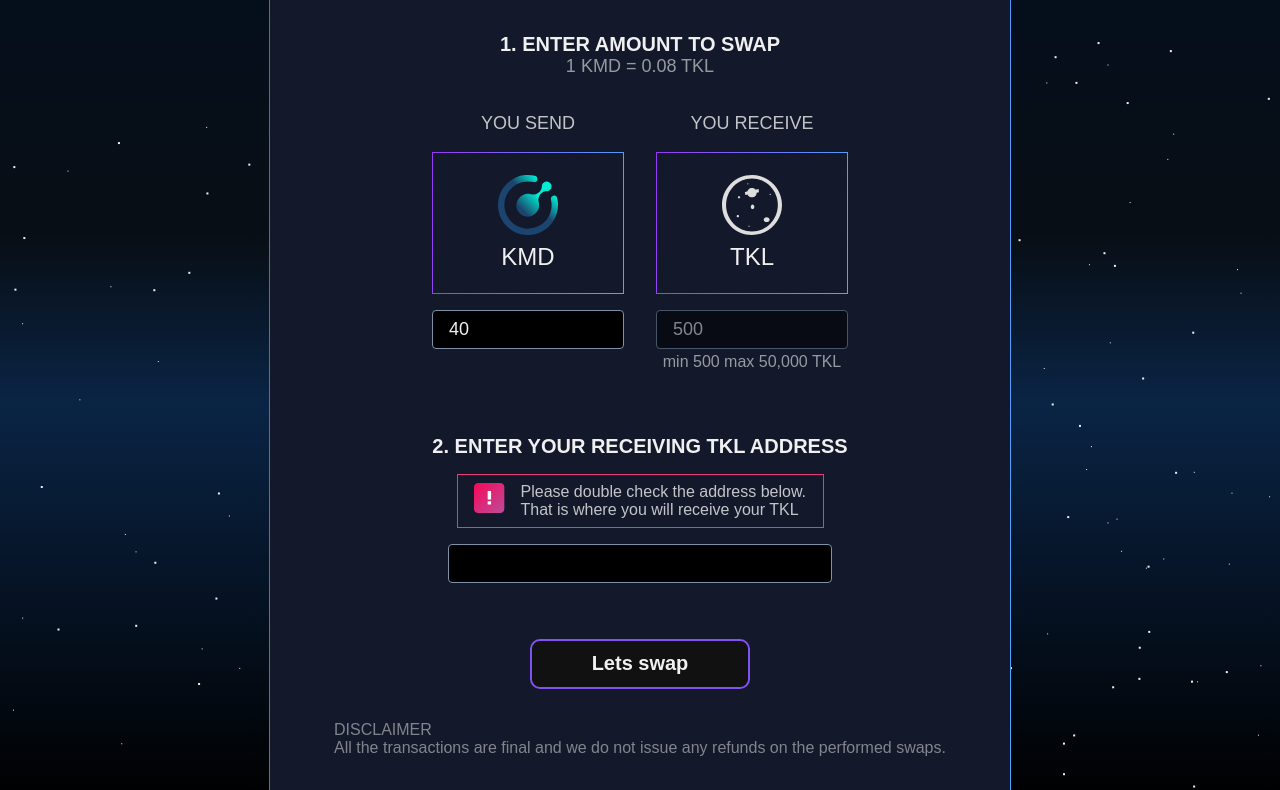
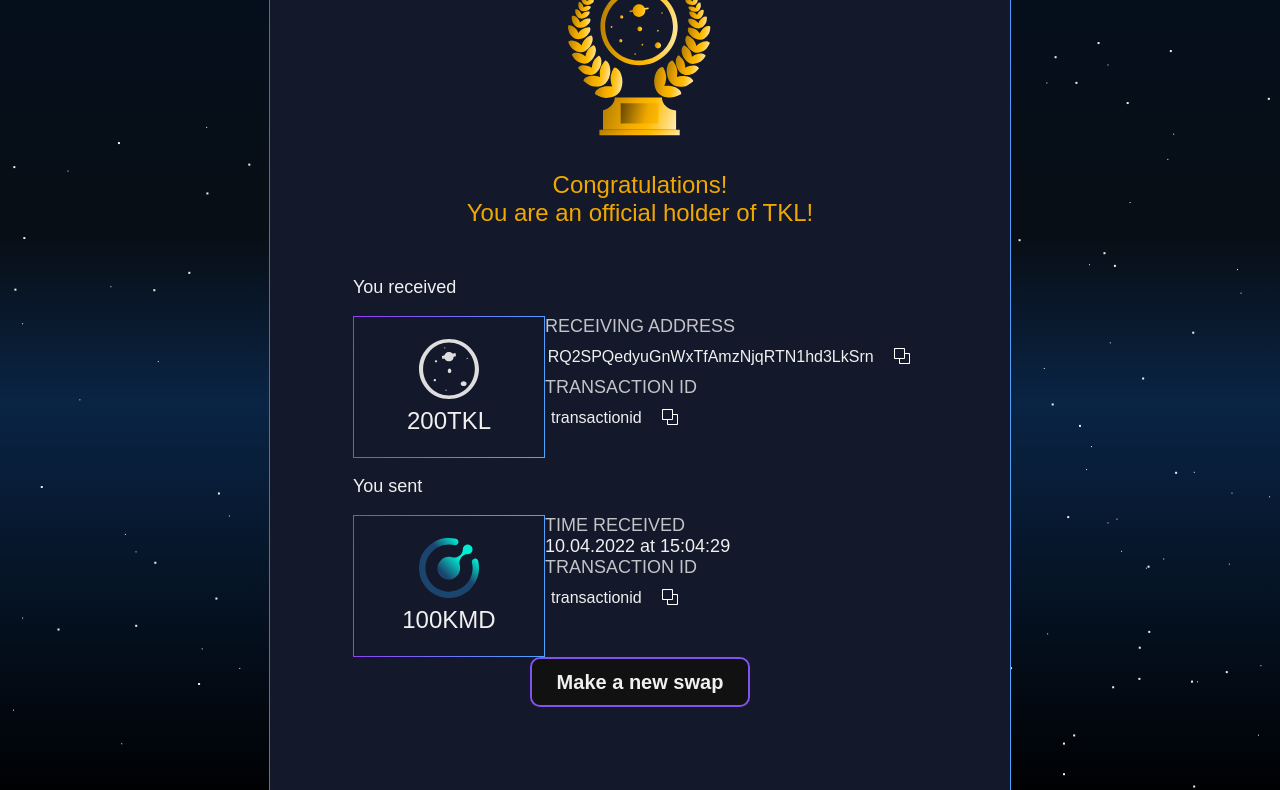
Before and after one commit to TokelPlatform/tokel_web, a Gatsby site: page /swap in a window 1280 px wide. Shown: the part 220-1010 px from the top of the page. Built offline with nearby package versions, Linux system fonts and the light colour scheme; Gatsby itself is replaced by a stand-in of ours.

Commit message:
draft for success page

```diff
--- a/src/components/Atoms/Button.tsx
+++ b/src/components/Atoms/Button.tsx
@@ -32,7 +32,7 @@ export const Colors = {
   GRAY: 'gray',
 };
 
-const getTheme = (theme, chosen) => {
+const getTheme = theme => {
   switch (theme) {
     case Colors.PURPLE:
       return css`
@@ -99,17 +99,6 @@ const getTheme = (theme, chosen) => {
         }
       `;
     default:
-      // transparent theme
-      if (chosen) {
-        return css`
-          background: var(--color-darkBlue);
-          border: 1px solid var(--color-purple);
-          h5 {
-            color: var(--color-almostWhite);
-            font-weight: 600;
-          }
-        `;
-      }
       return css`
         background: transparent;
         border: 4px solid var(--color-almostWhite);
@@ -119,14 +108,13 @@ const getTheme = (theme, chosen) => {
 };
 
 type StyledButtonProps = {
-  chosen: boolean;
   theme: string;
   width: string;
   height?: string;
 };
 
 const StyledButton = styled.button<StyledButtonProps>`
-  ${props => getTheme(props.theme, props.chosen)};
+  ${props => getTheme(props.theme)};
   width: ${props => props.width};
   height: ${props => (props.height ? props.height : '70px')};
   cursor: pointer;
@@ -144,7 +132,6 @@ const StyledButton = styled.button<StyledButtonProps>`
 const Button = ({
   text,
   theme,
-  chosen,
   width,
   height,
   onClick,
@@ -152,13 +139,7 @@ const Button = ({
   url,
 }: ButtonProps): ReactElement => (
   <ButtonLink className={className} to={url ? url : '#'}>
-    <StyledButton
-      onClick={() => onClick()}
-      width={width}
-      height={height}
-      chosen={chosen}
-      theme={theme}
-    >
+    <StyledButton onClick={() => onClick()} width={width} height={height} theme={theme}>
       <h5>{text}</h5>
     </StyledButton>
   </ButtonLink>
--- /dev/null
+++ b/src/components/Molecules/ValueWithCopy.tsx
@@ -0,0 +1,43 @@
+/**
+ * Made up from components from the dapp.
+ * @todo When moving swap functionality to the dapp, dapp should be adjusted to use the same component.
+ * github.com/tokelPlatform/tokel_dapp/
+ */
+
+import styled from '@emotion/styled';
+import React from 'react';
+import { FlexRowCenter } from 'styles/common';
+import CopyToClipboard from './CopyToClipboard';
+
+type InputWithCopyProps = {
+  textToCopy: string;
+};
+
+const AddressInput = styled(FlexRowCenter)`
+  height: 40px;
+  box-sizing: border-box;
+`;
+
+const TextWrapper = styled.p`
+  text-align: center;
+  width: 100%;
+  overflow-x: auto;
+  font-size: var(--font-size-small-p);
+`;
+
+const Copy = styled(FlexRowCenter)`
+  height: 40px;
+  width: 40px;
+  padding: 0 0.5rem;
+`;
+
+const ValueWithCopy = ({ textToCopy }: InputWithCopyProps) => (
+  <AddressInput>
+    <TextWrapper>{textToCopy}</TextWrapper>
+    <Copy>
+      <CopyToClipboard textToCopy={textToCopy} />
+    </Copy>
+  </AddressInput>
+);
+
+export default ValueWithCopy;
--- a/src/components/Molecules/swap/Currency.tsx
+++ b/src/components/Molecules/swap/Currency.tsx
@@ -5,12 +5,6 @@ import PurpleBorderBox from 'components/Atoms/PurpleBorderBox';
 import icons from 'data/icons';
 import React from 'react';
 import { FlexCol, VSpacerMedium } from 'styles/common';
-
-type CurrencyProps = {
-  disabled?: boolean;
-  onClick?: (val: any) => void;
-  currencyName?: string;
-};
 
 const CurrencyRoot = styled(PurpleBorderBox)<CurrencyProps>`
   padding: 20px 10px;
@@ -34,6 +28,25 @@ const CurrencyRoot = styled(PurpleBorderBox)<CurrencyProps>`
       }`}
 `;
 
+type CurrencyProps = {
+  disabled?: boolean;
+  onClick?: (val: any) => void;
+  currencyName?: string;
+  amount: number;
+};
+
+export const Currency = ({ disabled, onClick, currencyName, amount }: CurrencyProps) => {
+  return (
+    <CurrencyRoot disabled={disabled} onClick={onClick}>
+      <img src={icons[currencyName]} width="60" height="60"></img>
+      <h4>
+        {amount && amount}
+        {currencyName}
+      </h4>
+    </CurrencyRoot>
+  );
+};
+
 type CurrencyItemProps = {
   title: string;
   currencyName: string;
@@ -43,15 +56,6 @@ type CurrencyItemProps = {
   onChange?: (val: any) => void;
   onClick?: (val: any) => void;
   onBlur?: () => void;
-};
-
-export const Currency = ({ disabled, onClick, currencyName }: CurrencyProps) => {
-  return (
-    <CurrencyRoot disabled={disabled} onClick={onClick}>
-      <img src={icons[currencyName]} width="60" height="60"></img>
-      <h4>{currencyName}</h4>
-    </CurrencyRoot>
-  );
 };
 
 export const CurrencyItem = ({
--- /dev/null
+++ b/src/components/Organisms/swap/Success.tsx
@@ -0,0 +1,101 @@
+import React from 'react';
+import styled from '@emotion/styled';
+import { Currency } from 'components/Molecules/swap/Currency';
+import { FlexCol, FlexRow } from 'styles/common';
+import ValueWithCopy from 'components/Molecules/ValueWithCopy';
+import GrayLabel from 'components/Atoms/GrayLabel';
+import Trophy from 'images/trophy.svg';
+import SpecialButton from 'components/Atoms/SpecialButton';
+import { Colors } from 'components/Atoms/Button';
+
+type BoxTitleProps = {
+  state?: string;
+};
+
+const BoxTitle = styled.h3<BoxTitleProps>`
+  text-transform: uppercase;
+  background: ${p =>
+    p.state === 'success'
+      ? 'var(--color-tellurian)'
+      : p.state === 'error'
+      ? 'red'
+      : 'var(--gradient-purple-direct)'};
+  -webkit-background-clip: text;
+  -webkit-text-fill-color: transparent;
+  font-weight: 400;
+  margin-bottom: 2rem;
+`;
+
+const InfoBlock = styled(FlexCol)`
+  justify-content: flex-start;
+  align-items: flex-start;
+`;
+
+const InfoPiece = styled(FlexCol)`
+  align-items: flex-start;
+  display: flex;
+  p {
+    margin: 0;
+  }
+`;
+
+type SwapSuccessProps = {
+  swapAmount: number;
+  receivingAmount: number;
+  receivingAddress: string;
+  chosenCurrency: string;
+};
+
+export default function SwapSuccess({
+  swapAmount,
+  receivingAmount,
+  receivingAddress,
+  chosenCurrency,
+}: SwapSuccessProps) {
+  return (
+    <div>
+      <BoxTitle state="success">SWAP SUCCESSFUL</BoxTitle>
+      <img src={Trophy} />
+      <h4 style={{ color: 'var(--color-base-richyellow)' }}>
+        Congratulations! <br />
+        You are an official holder of TKL!
+      </h4>
+      <InfoBlock>
+        <p>You received</p>
+        <FlexRow>
+          <Currency disabled currencyName="TKL" amount={receivingAmount} />
+          <FlexCol>
+            <InfoPiece>
+              <GrayLabel>Receiving address</GrayLabel>
+              <ValueWithCopy textToCopy={receivingAddress} />
+            </InfoPiece>
+            <InfoPiece>
+              <GrayLabel>Transaction id</GrayLabel>
+              <ValueWithCopy textToCopy={'transactionid'} />
+            </InfoPiece>
+          </FlexCol>
+        </FlexRow>
+      </InfoBlock>
+
+      <InfoBlock>
+        <p>You sent</p>
+        <FlexRow>
+          <Currency disabled currencyName={chosenCurrency} amount={swapAmount} />
+          <FlexCol>
+            <InfoPiece>
+              <GrayLabel>Time received</GrayLabel>
+              <p>10.04.2022 at 15:04:29</p>
+            </InfoPiece>
+            <InfoPiece>
+              <GrayLabel>Transaction id</GrayLabel>
+              <ValueWithCopy textToCopy={'transactionid'} />
+            </InfoPiece>
+          </FlexCol>
+        </FlexRow>
+      </InfoBlock>
+      <SpecialButton theme={Colors.PURPLE}>
+        <h5>Make a new swap</h5>
+      </SpecialButton>
+    </div>
+  );
+}
--- a/src/pages/swap.tsx
+++ b/src/pages/swap.tsx
@@ -7,6 +7,7 @@ import PageMeta from 'components/Molecules/PageMeta';
 import PurpleBorderBox from 'components/Atoms/PurpleBorderBox';
 import CreateSwap from 'components/Organisms/swap/CreateSwap';
 import FinishSwap from 'components/Organisms/swap/FinishSwap';
+import SwapSuccess from 'components/Organisms/swap/Success';
 
 const SwapWrapper = styled.div`
   margin: auto;
@@ -34,16 +35,15 @@ const Box = styled(PurpleBorderBox)`
 
 const CREATE = 'create';
 const FINISH = 'finish';
-// const SUCCESS = 'success';
+const SUCCESS = 'success';
 // const ERROR = 'error';
 
 export default function Swap() {
-  const [swapAmount, setSwapAmount] = useState(0);
-  const [receiveingAmount, setReceivingAmount] = useState(0);
-  const [receivingAddress, setReceivingAddress] = useState('');
+  const [swapAmount, setSwapAmount] = useState(100);
+  const [receiveingAmount, setReceivingAmount] = useState(200);
+  const [receivingAddress, setReceivingAddress] = useState('RQ2SPQedyuGnWxTfAmzNjqRTN1hd3LkSrn');
   const [chosenCurrency, setChosenCurrency] = useState('KMD');
-  const [step, setStep] = useState(CREATE);
-  console.log(chosenCurrency, 'chosenCurrency');
+  const [step, setStep] = useState(SUCCESS);
 
   const createSwapEvent = (swapAmount, receivingAmount, address, currency) => {
     console.log('yeps');
@@ -79,6 +79,14 @@ export default function Swap() {
                 goBack={goBack}
               />
             )}
+            {step === SUCCESS && (
+              <SwapSuccess
+                swapAmount={swapAmount}
+                receivingAmount={receiveingAmount}
+                receivingAddress={receivingAddress}
+                chosenCurrency={chosenCurrency}
+              />
+            )}
           </Box>
         </SwapWrapper>
       </SwapRoot>
```
Also changed, not shown: src/images/trophy.svg (added).
